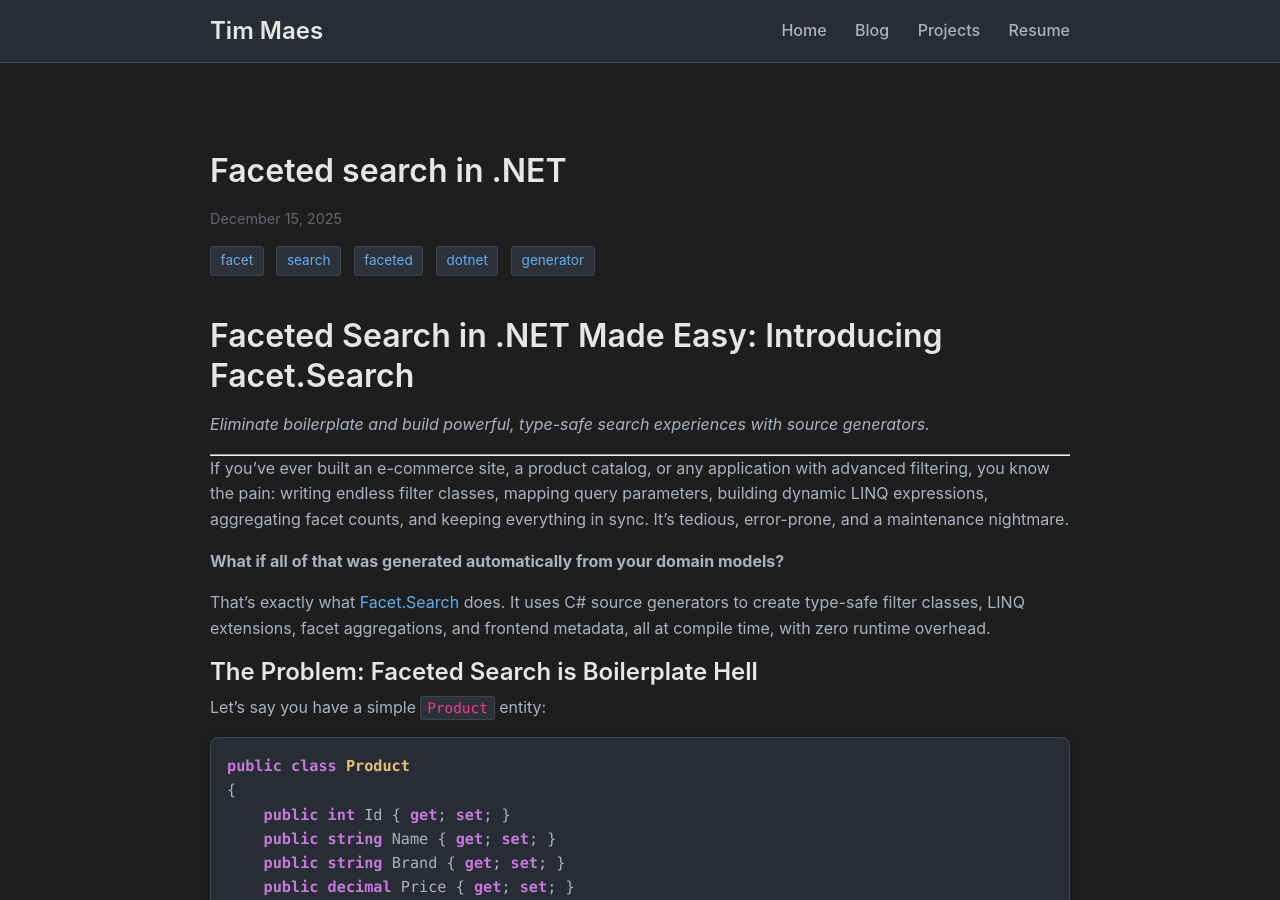
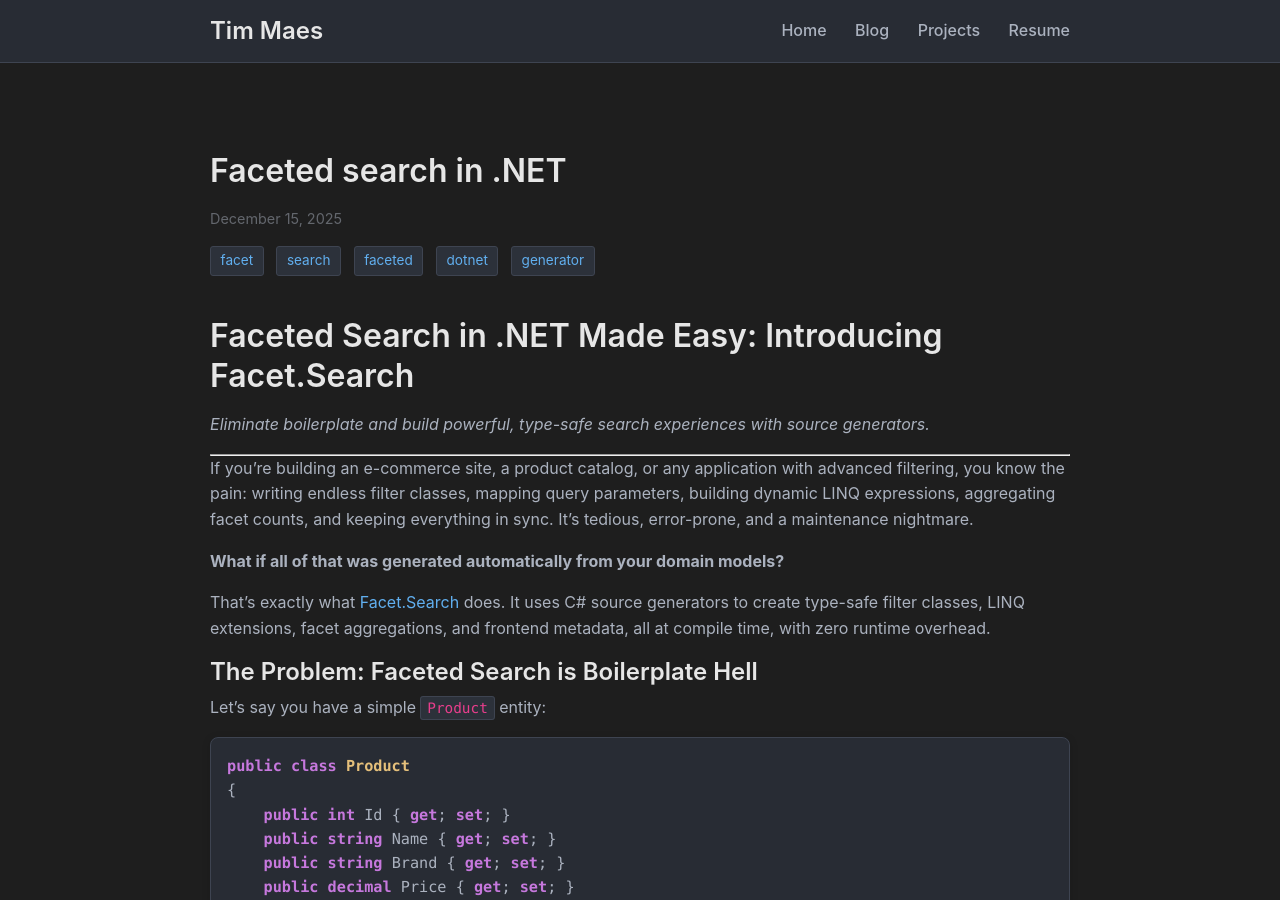
Before and after one commit to Tim-Maes/Tim-Maes.github.io, a Jekyll site: the page built from _posts/2025-12-15-faceted-search.md, in a window 1280 px wide and 900 px high. Built offline with Jekyll 4.4.1, drawn with Linux system fonts in a browser that asks for light colours; some of the changed text lies outside the part shown.

Commit message:
Formatting

```diff
--- a/_posts/2025-12-15-faceted-search.md
+++ b/_posts/2025-12-15-faceted-search.md
@@ -11,7 +11,7 @@
 
 ---
 
-If you've ever built an e-commerce site, a product catalog, or any application with advanced filtering, you know the pain: writing endless filter classes, mapping query parameters, building dynamic LINQ expressions, aggregating facet counts, and keeping everything in sync. It's tedious, error-prone, and a maintenance nightmare.
+If you're building an e-commerce site, a product catalog, or any application with advanced filtering, you know the pain: writing endless filter classes, mapping query parameters, building dynamic LINQ expressions, aggregating facet counts, and keeping everything in sync. It's tedious, error-prone, and a maintenance nightmare.
 
 **What if all of that was generated automatically from your domain models?**
 
@@ -432,12 +432,12 @@
 
 You might wonder: why source generators instead of runtime reflection?
 
-1. **Zero runtime overhead** � All code is generated at compile time
-2. **Full IntelliSense** � Generated types are real C# classes
-3. **Compile-time safety** � Typos and misconfigurations fail the build
-4. **No magic strings** � Everything is strongly typed
-5. **AOT compatible** � Works with Native AOT compilation
-6. **Debuggable** � You can step through the generated code
+1. **Zero runtime overhead** - All code is generated at compile time
+2. **Full IntelliSense** - Generated types are real C# classes
+3. **Compile-time safety** - Typos and misconfigurations fail the build
+4. **No magic strings** - Everything is strongly typed
+5. **AOT compatible** - Works with Native AOT compilation
+6. **Debuggable** - You can step through the generated code
 
 The generated files live in your `obj` folder and you can inspect them anytime:
 
```
